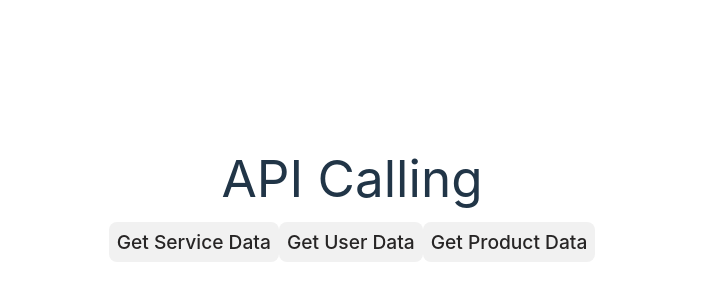
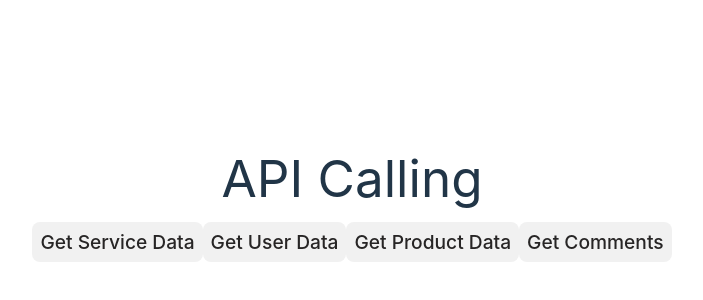
Before and after one commit to Murad-Hasan/axios_api_calling, a React (Vite) app: page / in a window 1280 px wide. Shown: the part 194-494 px from the top of the page, without its empty margins (288-991 px from the left). Built offline with nearby package versions, Linux system fonts and the light colour scheme.

Commit message:
code refactor

```diff
--- a/src/App.jsx
+++ b/src/App.jsx
@@ -7,6 +7,7 @@ function App() {
   const [serviceData, setServiceData] = useState([]);
   const [userData, setUserData] = useState([]);
   const [productData, setProductData] = useState([]);
+  const [commentsData, setCommentsData] = useState([]);
 
   function getDataByPath(path) {
     getApiData(path).then((res) => {
@@ -20,14 +21,22 @@ function App() {
         case "product":
           setProductData(res.data);
           break;
+        case "comments":
+          setCommentsData(res.data);
+          break;
         default:
           break;
       }
     });
   }
 
+  console.log(commentsData);
+
+  // product data grater then 100
   const highPrice = productData.filter((item) => item.price > 100);
-  console.log(highPrice);
+
+  //First 50 comments
+  const first50Comments = commentsData.slice(0, 50);
 
   return (
     <div className="App">
@@ -62,6 +71,16 @@ function App() {
           </div>
         );
       })}
+      <button className="button" onClick={() => getDataByPath(paths[1])}>
+        Get Comments
+      </button>
+      {first50Comments.map((data, index) => {
+        return (
+          <div key={index}>
+            <h2>{`${index+1}`} . {data.body}</h2>
+          </div>
+        );
+      })}
     </div>
   );
 }
```
